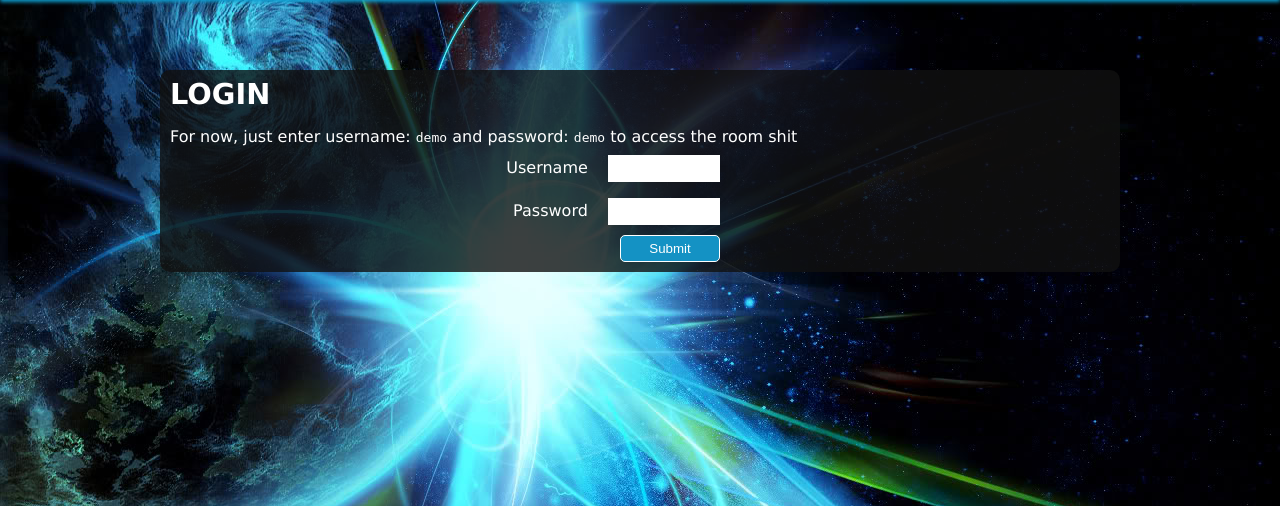
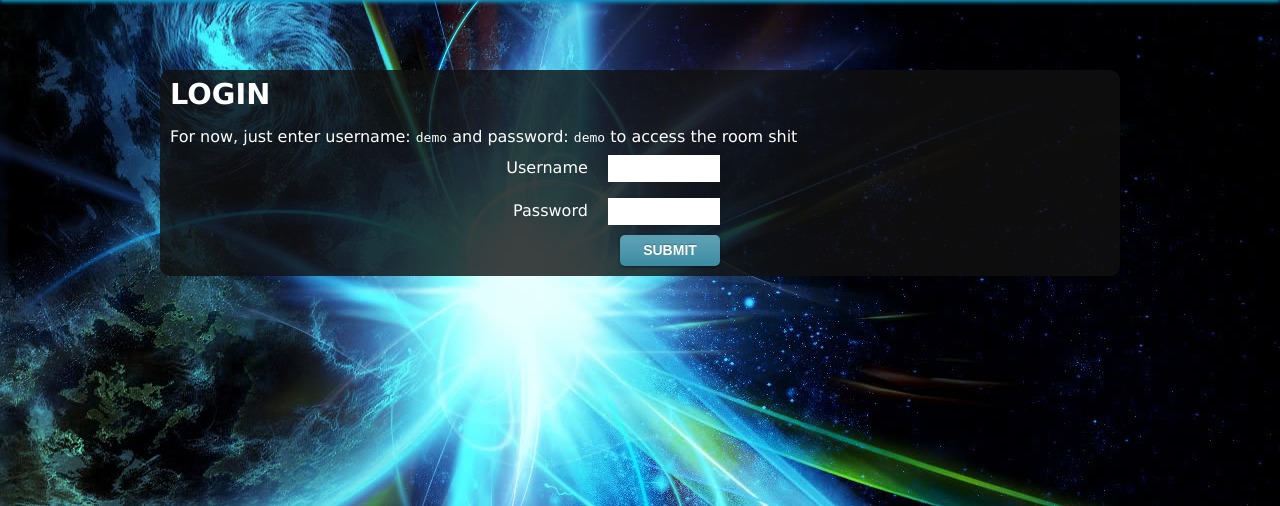
Before and after one commit to dellsystem/comp206, a PHP site: page /index.php?mode=login in a window 1280 px wide. Shown: the part 76-582 px from the top of the page. Run offline with PHP 8.4, Linux system fonts and the light colour scheme.

Commit message:
made some buttons blue, made the blue a bit lighter, made submit button blue as well

```diff
--- a/includes/style.css
+++ b/includes/style.css
@@ -39,8 +39,8 @@ body {
 
 .green.awesome, .green.awesome:visited      { background-color: #91bd09; }
 .green.awesome:hover                        { background-color: #749a02; }
-.blue.awesome, .blue.awesome:visited        { background-color: #2daebf; }
-.blue.awesome:hover                         { background-color: #007d9a; }
+.blue.awesome, .blue.awesome:visited        { background-color: #27809A; }
+.blue.awesome:hover                         { background-color: #1E6377; }
 .red.awesome, .red.awesome:visited          { background-color: #e33100; }
 .red.awesome:hover                          { background-color: #872300; }
 .magenta.awesome, .magenta.awesome:visited      { background-color: #a9014b; }
@@ -291,8 +291,5 @@ input:hover, input:focus {
 
 .submit input {
     margin-top: 10px;
-    background: #1492C4;
-    color: #FFFFFF;
-    -webkit-border-radius: 5px;
-    -moz-border-radius: 5px;
+    border: 0px; /* to get rid of the border imposed above */
 }
--- a/index.php
+++ b/index.php
@@ -92,7 +92,7 @@ if ( !isset($title) ) {
                 echo '<div class="form"><form method="post" action="">';
                 echo '<p class="username"><label for="username">Username</label> &nbsp;<input type="text" name="username" id="username" /></p><br />';
                 echo '<p class="password"><label for="password">Password</label> &nbsp;<input type="password" name="password" id="password" /></p>';
-                echo '<p class="submit"><input type="submit" name="submit" value="Submit" /></p></div>
+                echo '<p class="submit"><input type="submit" name="submit" value="SUBMIT" class="awesome blue large" /></p></div>
                 </form>';
                 break;
             case 'credits':
@@ -145,8 +145,8 @@ if ( !isset($title) ) {
               $images = array("moon_thumb", "dune_thumb", "orion_thumb", "iss_thumb", "sunrise_thumb");
               $names = array("The Moon", "Dune", "Orion", "ISS", "Eleyine");
 
-              echo '<li class="go-button"><a class="awesome black large" href="">&laquo; Go left</a></li>';
-
+              echo '<li class="go-button"><a class="awesome blue large" href="">&laquo; Go left</a></li>';
+               // Looool loop, good on you, I was too lazy to do that
               foreach( $images as $key => $image) {
                   $name = $names[$key];
                   $number = $key+1;
@@ -161,7 +161,7 @@ if ( !isset($title) ) {
                         </li>';
               }
 
-              echo '<li class="go-button"><a class="awesome black large" href="">Go right &raquo;</a><a class="awesome black large" href="">Logout</a></li>';
+              echo '<li class="go-button"><a class="awesome blue large" href="">Go right &raquo;</a><a class="awesome blue large" href="">Logout</a></li>';
               ?>
               </ul>
             </nav>
```
